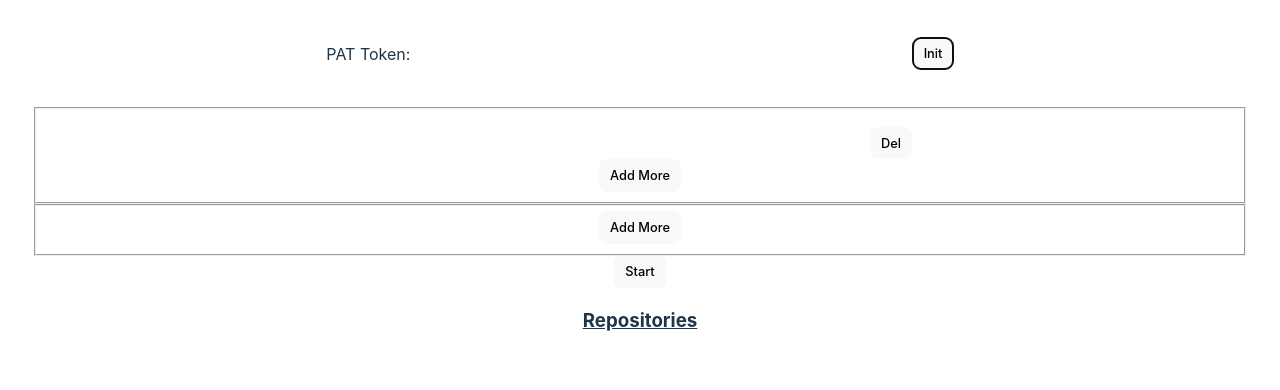
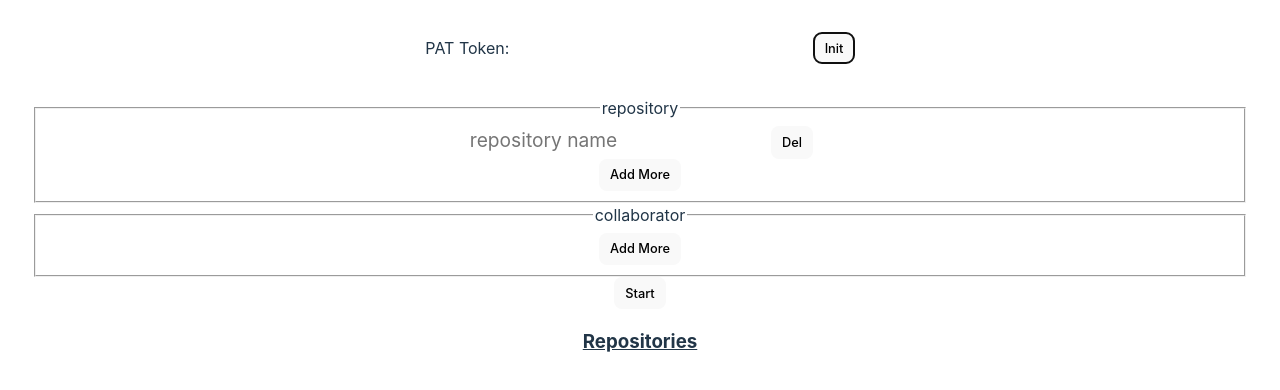
Before and after one commit to dreamsinternational/repo-collab-auto, a React (Vite) app: page / in a window 1280 px wide. Both pictures are taken after a click on the button "Init". Shown: the top 390 px of the page. Built offline with nearby package versions, Linux system fonts and the light colour scheme.

Commit message:
ui minor changes

```diff
--- a/src/App.jsx
+++ b/src/App.jsx
@@ -25,8 +25,6 @@ function App() {
             private: true,
           });
 
-          // console.log(repo);
-          console.log(`Repository created: ${repo.html_url}`);
           repo.collaborators = [];
 
           for (const collaboratorName of collaboratorNames) {
@@ -36,8 +34,7 @@ function App() {
               username: collaboratorName,
               permission: "push", // ['admin', 'push', 'pull']
             });
-            // console.log(req);
-            console.log(`Added collaborator ${collaboratorName} to ${repoName}`);
+
             repo.collaborators.push(req);
           }
 
@@ -74,10 +71,12 @@ function App() {
             className="form"
             onSubmit={onStartTask}>
             <Names
+              title="repository"
               names={repoNames}
               setNames={setRepoNames}
             />
             <Names
+              title="collaborator"
               names={collaboratorNames}
               setNames={setCollaboratorNames}
             />
--- a/src/Names.jsx
+++ b/src/Names.jsx
@@ -1,6 +1,7 @@
-export default function Names({ names = [], setNames = () => {} }) {
+export default function Names({ title = "", names = [], setNames = () => {} }) {
   return (
     <fieldset className="names">
+      <legend>{title}</legend>
       {names.map((name, index) => (
         <div
           key={index}
@@ -8,6 +9,7 @@ export default function Names({ names = [], setNames = () => {} }) {
           <input
             type="text"
             className="name-inp"
+            placeholder={title + " name"}
             required
             value={name}
             onChange={(e) => setNames((n) => n.toSpliced(index, 1, e.target.value))}
--- a/src/index.css
+++ b/src/index.css
@@ -31,7 +31,7 @@ strong {
 
 input {
   border: 1px solid transparent;
-  font-size: 2em;
+  font-size: 1.2em;
   font-family: inherit;
 }
 
```
